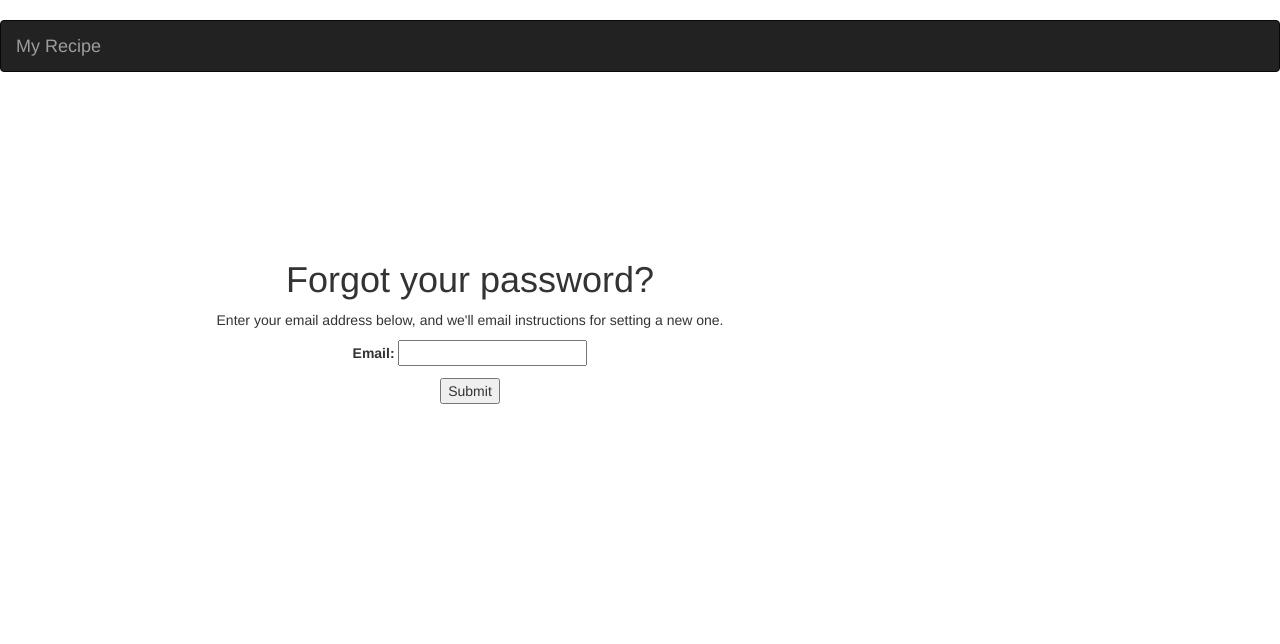
After one commit to dizhuZheng/Shopping, a Django app: a page that uses users/templates/users/password_reset_form.html in a window 1280 px wide. The commit adds this page. Shown: the top 644 px of the page. Run offline with Django 3.2, Linux system fonts and the light colour scheme; some libraries are stand-ins or nearby versions.

Commit message:
password reset works, but no email address added

```diff
--- a/my_recipe/settings.py
+++ b/my_recipe/settings.py
@@ -134,3 +134,6 @@ MEDIA_URL = '/media/'                                                 #url映射
 STATICFILES_DIRS = [
     os.path.join(BASE_DIR, 'static'),
 ]
+
+EMAIL_BACKEND = "django.core.mail.backends.filebased.EmailBackend"
+EMAIL_FILL_PATH = os.path.join(BASE_DIR, 'send_emails')
--- a/recipes/templates/recipes/dishes.html
+++ b/recipes/templates/recipes/dishes.html
@@ -10,7 +10,4 @@
         <li>No dishes have been added yet.</li>
     {% endfor %}
 </ul>
-    <div class="d" style="font-size:20px;">
-        <a style="color:orange" href="{% url 'recipes:new_dish' %}">click to add a new dish</a>
-    </div>
 {% endblock content %}
--- a/recipes/templates/recipes/nav.html
+++ b/recipes/templates/recipes/nav.html
@@ -16,7 +16,7 @@
       <a class="navbar-brand" href="{% url 'recipes:index' %}">My Recipe</a>
     </div>
     <ul class="nav navbar-nav">
-      <li class="active"><a href="{% url 'recipes:index' %}">Home</a></li>
+      <li><a class="active" href="{% url 'recipes:index' %}">Home</a></li>
       <li><a href="{% url 'recipes:dishes' %}">Menu</a></li>
       <li class="dropdown"><a class="dropdown-toggle" data-toggle="dropdown" href="#">Different People <span class="caret"></span></a>
         <ul class="dropdown-menu">
@@ -38,11 +38,11 @@
       {% if user.is_authenticated %}
       <span style="color:aquamarine;">Hello, {{ user.username }}.</span>
       &nbsp;&nbsp;
-      <a type="button" class="btn btn-danger" href="{% url 'users:logout' %}">log out</a>
+      <a type="button" class="btn btn-danger" href="{% url 'users:logout' %}">Log out</a>
       {% else %}
       <a href="{% url 'users:register' %}" style="color:white;"><span class="glyphicon glyphicon-user" style="color:white;"></span> Sign Up</a>
       &nbsp;&nbsp;
-      <a href="{% url 'users:login' %}" style="color:white;"><span class="glyphicon glyphicon-user" style="color:white;"></span> log in</a>
+      <a href="{% url 'users:login' %}" style="color:white;"><span class="glyphicon glyphicon-user" style="color:white;"></span> Log in</a>
       {% endif %}
       </form>
     </ul>
--- /dev/null
+++ b/users/templates/registration/password_reset_complete.html
@@ -0,0 +1,6 @@
+{% extends 'recipes/nav_base.html' %}
+{% block content %}
+  <p>
+    Your password has been set. You may go ahead and <a href="{% url 'templates/users:login' %}">Log in</a> now.
+  </p>
+{% endblock %}
--- a/users/templates/users/login.html
+++ b/users/templates/users/login.html
@@ -7,8 +7,9 @@
   <form method='post' action="{% url 'users:login' %}">
     {% csrf_token %}
     {{ form.as_p }}
-    <button name="submit">log in</button>
-    <input type="hidden" name="next" value="{% url 'recipes:index' %}" />
+    <button name="submit" class="btn btn-primary">Log in</button>
+    <input type="hidden" name="next" value="{% url 'recipes:index' %}"  />
   </form>
+  <div style="padding:20px;"><a href="{% url 'users:password_reset_form' %}">Forgot password ?</a></div>
 </div>
 {% endblock content %}
--- /dev/null
+++ b/users/templates/users/password_reset_form.html
@@ -0,0 +1,20 @@
+{% extends "recipes/nav_base.html" %}
+{% block title %}Forgot Your Password ? {% endblock %}
+{% block content %}
+  <div class="a">
+  <h1>Forgot your password?</h1>
+  <p>Enter your email address below, and we'll email instructions for setting a new one.</p>
+  <form method="POST">
+    {% csrf_token %}
+    {{ form.as_p }}
+    {% if form.email.errors %}
+      <ol>
+        {% for error in form.email.errors %}
+          <li><strong>{{ error|escape }}</strong></li>
+        {% endfor %}
+      </ol>
+    {% endif %}
+    <input type="submit" value="Submit">
+  </form>
+</div>
+{% endblock %}
--- a/users/templates/users/register.html
+++ b/users/templates/users/register.html
@@ -4,7 +4,7 @@
   <form method="post" action="{% url 'users:register' %}">
     {% csrf_token %}
     {{ form.as_p }}
-    <button name="submit">register</button>
+    <button name="submit" class="btn btn-primary">register</button>
     <input type="hidden" name="next" value="{% url 'recipes:index' %}" />
   </form>
 </div>
--- a/users/urls.py
+++ b/users/urls.py
@@ -1,8 +1,6 @@
 """Define URL patterns for users"""
 from django.conf.urls import url
-
-from django.contrib.auth.views import LoginView
-
+from django.contrib.auth.views import LoginView,PasswordResetView,PasswordResetCompleteView,PasswordResetDoneView,PasswordResetConfirmView,PasswordChangeView
 from . import views
 
 urlpatterns = [
@@ -12,6 +10,17 @@ urlpatterns = [
     #logout page
     url(r'^logout/$', views.logout_view, name='logout'),
 
+    #reset password
+    url(r'^password_reset/$', PasswordResetView.as_view(template_name='users/password_reset_form.html'),name='password_reset_form'),
+
+    #reset done
+    url(r'^password_reset/done/$', PasswordResetDoneView.as_view(template_name="users/password_reset_done.html"), name='password_reset_done'),
+
+    # url(r'^reset/(?P<uidb64>[0-9A-Za-z_\-]+)/(?P<token>[0-9A-Za-z]{1,13}-[0-9A-Za-z]{1,20})/$',
+    #     auth_views.password_reset_confirm, name='password_reset_confirm'),
+
+    # url(r'^reset/done/$', auth_views.password_reset_complete, name='password_reset_complete'),
+
     #registration page
     url(r'^register/$', views.register, name='register')
 ]
```
Also changed, not shown: users/templates/registration/password_reset_confirm.html (added, +16 -0 lines), users/templates/registration/password_reset_email.html (added, +12 -0 lines), users/templates/users/password_reset_done.html (added, +11 -0 lines), users/views.py (+3 -4 lines), 1 other file.
